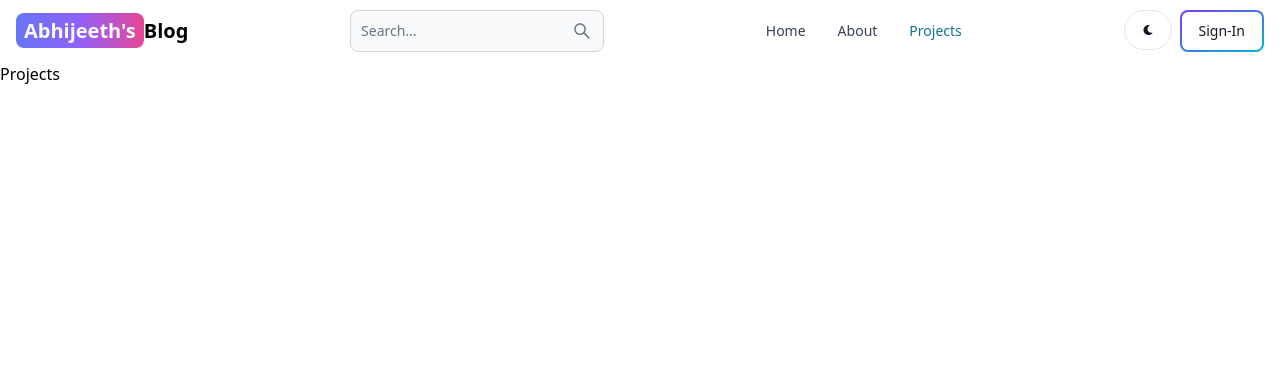
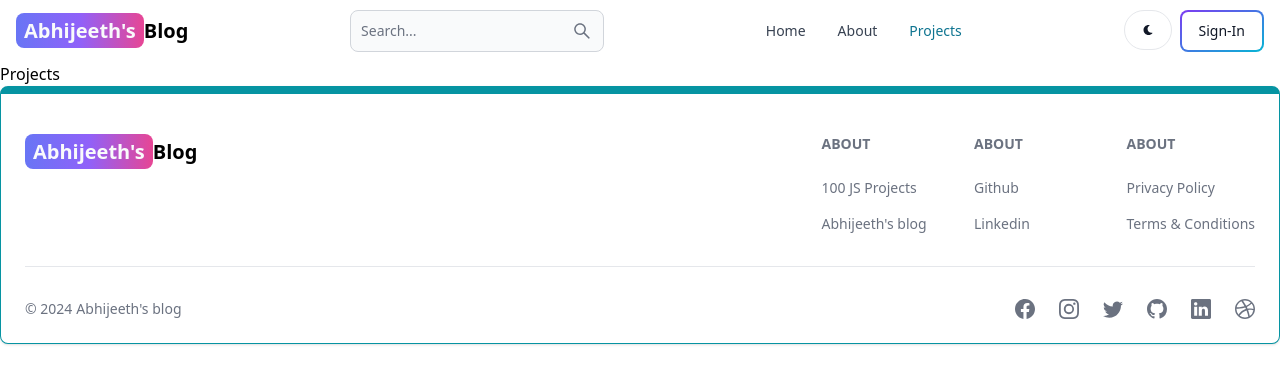
Before and after one commit to ABHIJEETH-S/Blog-MERN, a React (Vite) app in the folder client/: page /projects in a window 1280 px wide. Shown: the top 384 px of the page. Built offline with nearby package versions, Linux system fonts and the light colour scheme.

Commit message:
Create and add the footer component

```diff
--- a/client/src/App.jsx
+++ b/client/src/App.jsx
@@ -6,6 +6,7 @@
 import SignIn from "./pages/Signin";
 import SignUp from "./pages/SignUp";
 import Header from "./components/Header";
+import Footer from "./components/Footer";
 
 export default function App() {
   return (
@@ -19,6 +20,7 @@
         <Route path="/dashboard" element={<Dashboard />} />
         <Route path="/projects" element={<Projects />} />
       </Routes>
+      <Footer />
     </BrowserRouter>
   );
 }
--- /dev/null
+++ b/client/src/components/Footer.jsx
@@ -0,0 +1,96 @@
+import { Footer } from "flowbite-react";
+import { Link } from "react-router-dom";
+import {
+  BsFacebook,
+  BsInstagram,
+  BsTwitter,
+  BsGithub,
+  BsLinkedin,
+  BsDribbble,
+} from "react-icons/bs";
+import React from "react";
+
+export default function FooterCom() {
+  return (
+    <Footer container className="border border-t-8 border-teal-500">
+      <div className="w-full max-w-7xl mx-auto">
+        <div className="grid w-full justify-between sm:flex md:grid-cols-1">
+          <div className="mt-5">
+            <Link
+              link="/"
+              className="self-center whitespace-nowrap text-lg sm:text-xl font-semibold dark:text-white"
+            >
+              <span className="px-2 py-1 bg-gradient-to-r from-indigo-500 via-purple-500 to-pink-500 rounded-lg text-gray-50">
+                Abhijeeth&apos;s
+              </span>
+              Blog
+            </Link>
+          </div>
+          <div className="grid grid-cols-2 gap-8 mt-4 sm:grid-cols-3 sm:gap-6">
+            <div>
+              <Footer.Title title="About" />
+              <Footer.LinkGroup col>
+                <Footer.Link
+                  href="https:100jsprojects.com/"
+                  target="_blank"
+                  rel="noopener noreferrer"
+                >
+                  100 JS Projects
+                </Footer.Link>
+                <Footer.Link
+                  href="/about"
+                  target="_blank"
+                  rel="noopener noreferrer"
+                >
+                  Abhijeeth&apos;s blog
+                </Footer.Link>
+              </Footer.LinkGroup>
+            </div>
+            <div>
+              <Footer.Title title="About" />
+              <Footer.LinkGroup col>
+                <Footer.Link
+                  href="https://github.com/ABHIJEETH-S/"
+                  target="_blank"
+                  rel="noopener noreferrer"
+                >
+                  Github
+                </Footer.Link>
+                <Footer.Link
+                  href="https://www.linkedin.com/in/abhijeeth0601"
+                  target="_blank"
+                  rel="noopener noreferrer"
+                >
+                  Linkedin
+                </Footer.Link>
+              </Footer.LinkGroup>
+            </div>
+            <div>
+              <Footer.Title title="About" />
+              <Footer.LinkGroup col>
+                <Footer.Link href="#">Privacy Policy</Footer.Link>
+                <Footer.Link href="#">Terms &amp; Conditions</Footer.Link>
+              </Footer.LinkGroup>
+            </div>
+          </div>
+        </div>
+        <Footer.Divider />
+        <div className="w-full sm:flex sm:items-center sm:justify-between">
+          <Footer.Copyright
+            href="#"
+            by="Abhijeeth's blog"
+            year={new Date().getFullYear()}
+          />
+          <div className="flex gap-6 sm:mt-0 mt-4 sm:justify-center">
+            <Footer.Icon href="#" icon={BsFacebook} />
+            <Footer.Icon href="#" icon={BsInstagram} />
+            <Footer.Icon href="#" icon={BsTwitter} />
+            <Footer.Icon href="#" icon={BsGithub} />
+            <Footer.Icon href="#" icon={BsLinkedin} />
+            <Footer.Icon href="#" icon={BsDribbble} />
+          </div>
+        </div>
+      </div>
+    </Footer>
+  );
+}
```
